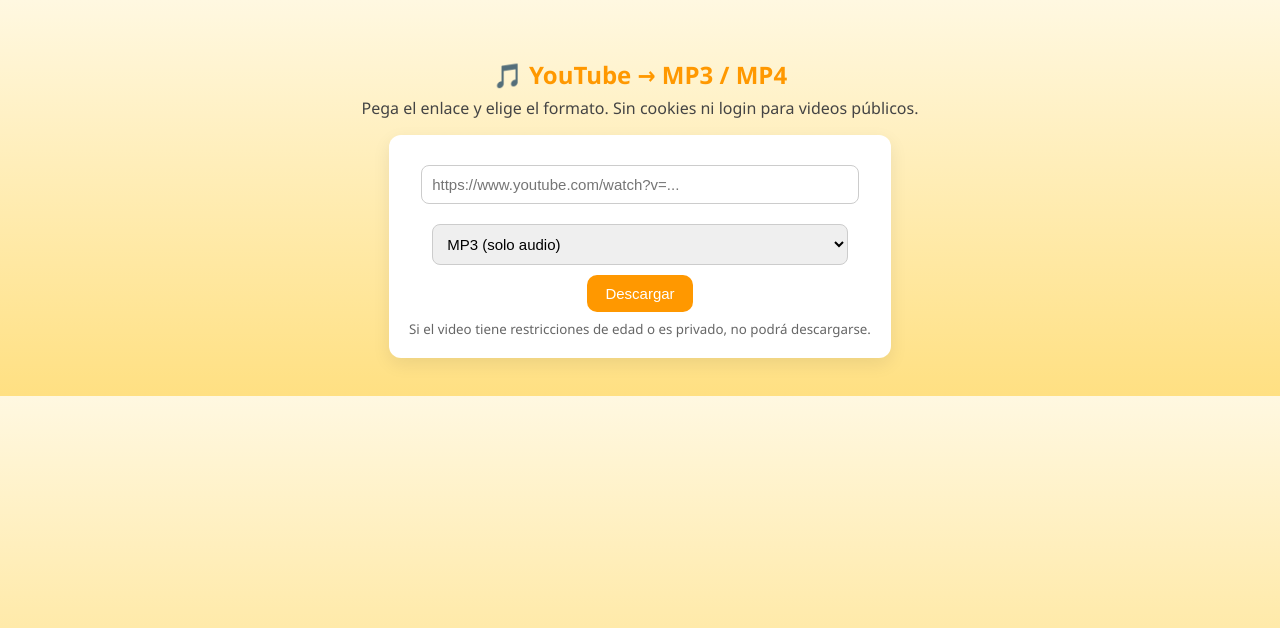
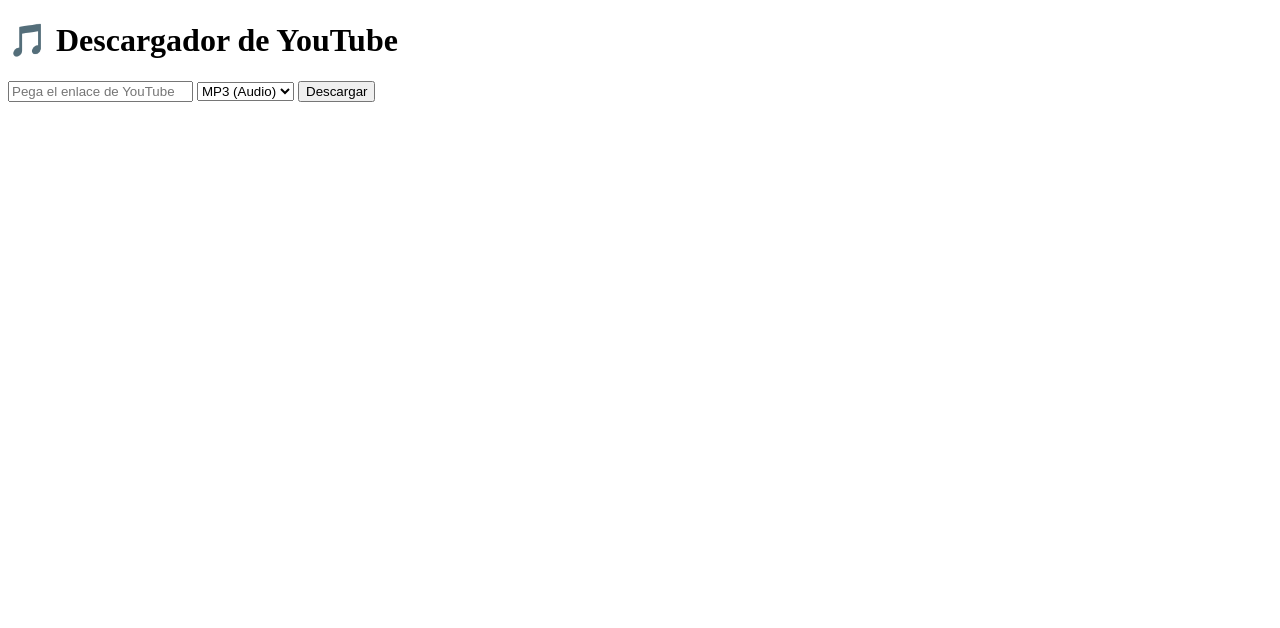
Before and after one commit to keilor-32/descargador-mp3, a Flask app: page / in a window 1280 px wide. Shown: the top 628 px of the page. Run offline with Flask 3, Linux system fonts and the light colour scheme.

Commit message:
Update index.html

```diff
--- a/webapp/templates/index.html
+++ b/webapp/templates/index.html
@@ -1,59 +1,18 @@
 <!DOCTYPE html>
 <html lang="es">
 <head>
-  <meta charset="UTF-8">
-  <meta name="viewport" content="width=device-width, initial-scale=1.0">
-  <title>Descargador — YouTube a MP3/MP4</title>
-  <style>
-    body {
-      font-family: 'Segoe UI', Tahoma, sans-serif;
-      background: linear-gradient(180deg, #fff8e1, #ffe082);
-      text-align: center;
-      padding: 30px;
-      color: #333;
-    }
-    h2 { color: #ff9800; margin-bottom: 6px; }
-    p { margin-top: 0; color: #444; }
-    form {
-      background: #fff;
-      border-radius: 12px;
-      padding: 20px;
-      display: inline-block;
-      box-shadow: 0 6px 18px rgba(0,0,0,0.08);
-    }
-    input, select {
-      width: 90%;
-      padding: 10px;
-      margin: 10px 0;
-      border-radius: 8px;
-      border: 1px solid #ccc;
-      font-size: 15px;
-    }
-    button {
-      background: #ff9800;
-      color: white;
-      border: none;
-      padding: 10px 18px;
-      border-radius: 10px;
-      font-size: 15px;
-      cursor: pointer;
-    }
-    small { color: #666; display:block; margin-top:8px; }
-  </style>
+    <meta charset="UTF-8">
+    <title>Descargador de YouTube</title>
 </head>
 <body>
-  <h2>🎵 YouTube → MP3 / MP4</h2>
-  <p>Pega el enlace y elige el formato. Sin cookies ni login para videos públicos.</p>
-  <form method="POST" action="/download">
-    <input type="text" name="url" placeholder="https://www.youtube.com/watch?v=..." required>
-    <br>
-    <select name="formato" aria-label="Formato">
-      <option value="mp3">MP3 (solo audio)</option>
-      <option value="mp4">MP4 (video)</option>
-    </select>
-    <br>
-    <button type="submit">Descargar</button>
-    <small>Si el video tiene restricciones de edad o es privado, no podrá descargarse.</small>
-  </form>
+    <h1>🎵 Descargador de YouTube</h1>
+    <form action="/descargar" method="POST">
+        <input type="text" name="url" placeholder="Pega el enlace de YouTube" required>
+        <select name="formato">
+            <option value="mp3">MP3 (Audio)</option>
+            <option value="mp4">MP4 (Video)</option>
+        </select>
+        <button type="submit">Descargar</button>
+    </form>
 </body>
 </html>
```
